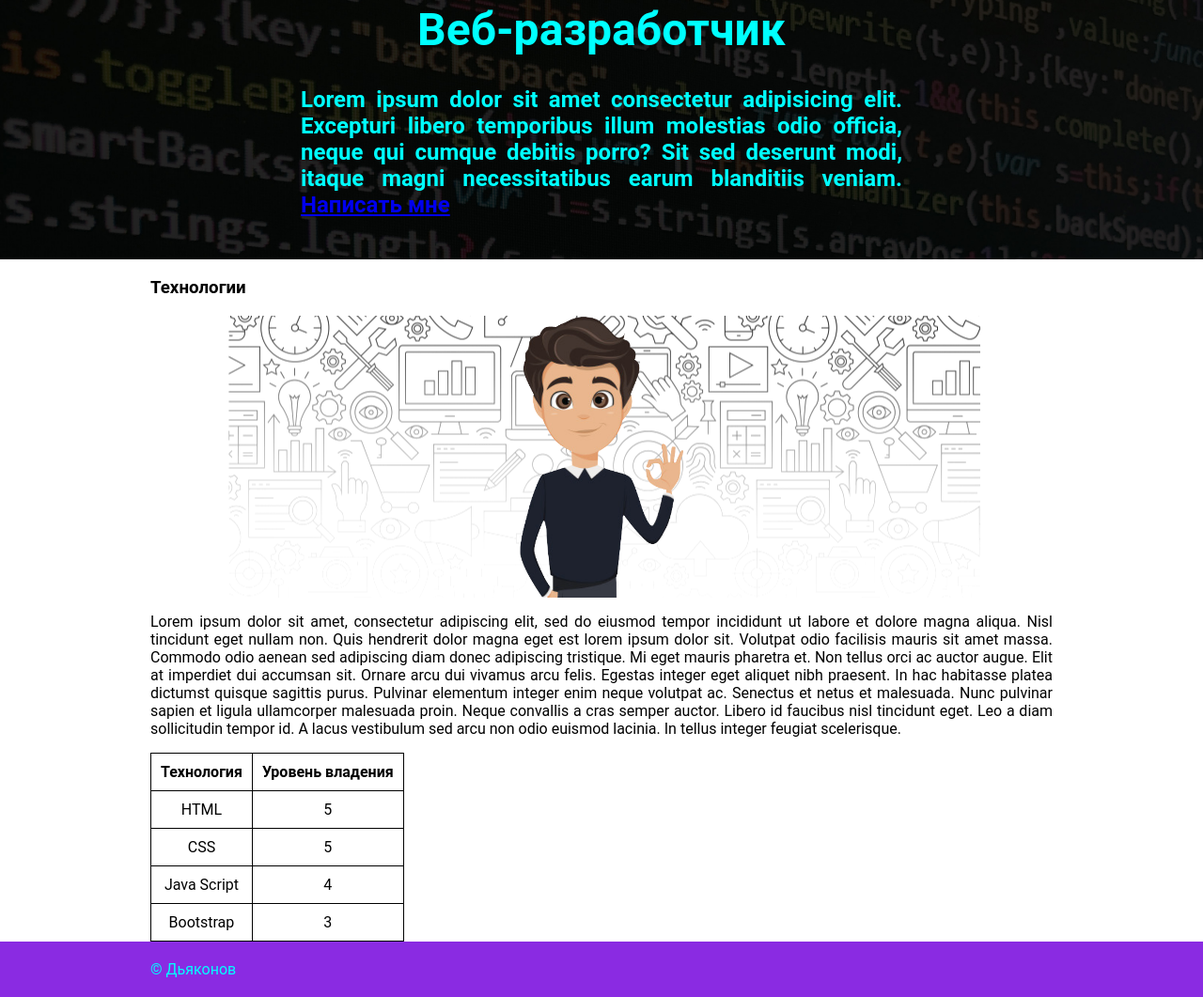
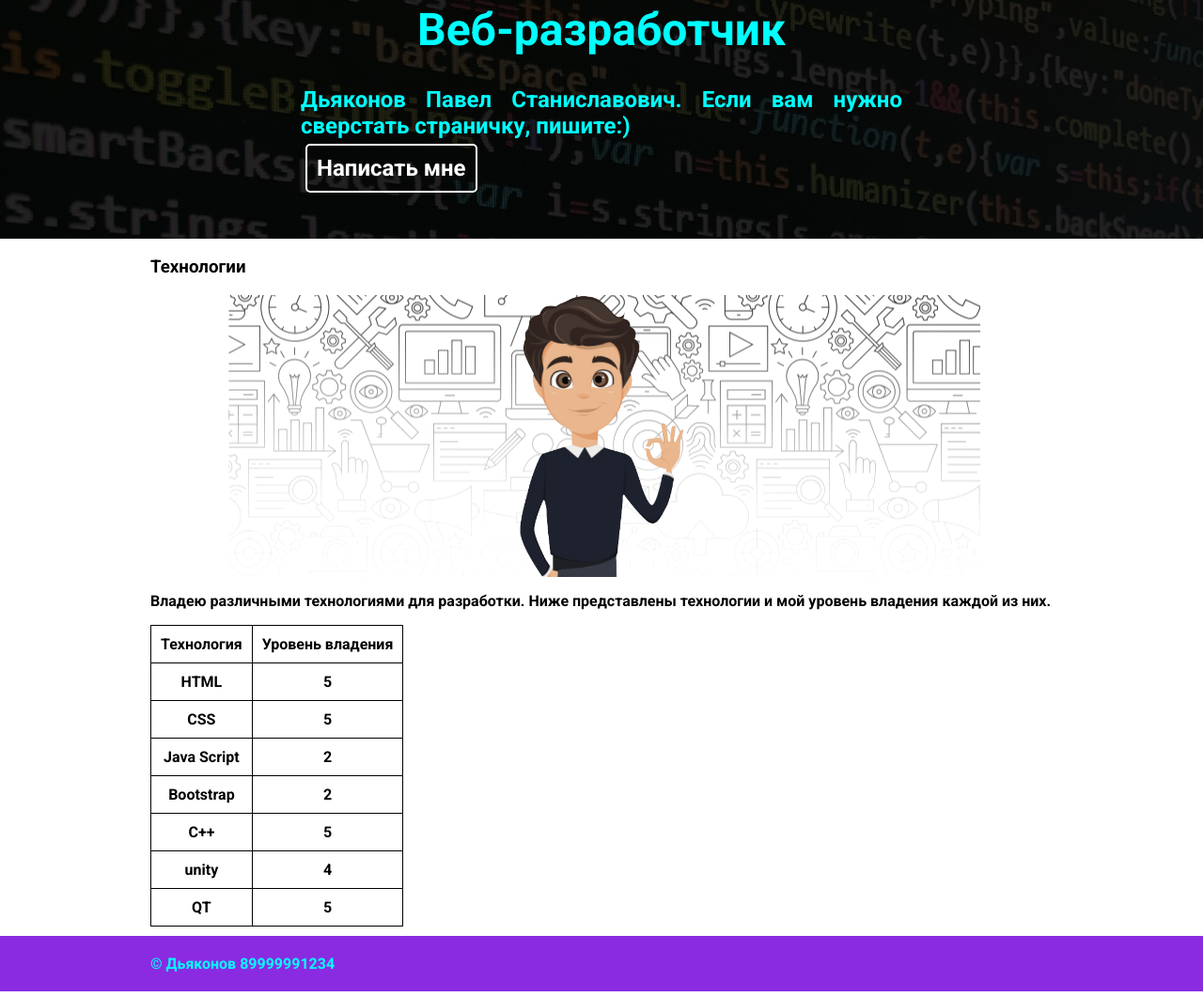
Before and after one commit to paveldyakonov/Dyakonov-211-351-web-dev-2022-1, a plain HTML site: page Lab1/technologies.html in a window 1280 px wide. Shown: the part 166-1227 px from the top of the page at 94% size. Drawn offline with Linux system fonts and the light colour scheme.

Commit message:
Add Lab1

```diff
--- a/Lab1/style.css
+++ b/Lab1/style.css
@@ -77,6 +77,7 @@ p  {
     color: blue;
     border: 2px solid brown;
     padding: 10px;
+    margin: 5px;
     border-radius: 5px;
     font-weight: bold;
 }
@@ -93,3 +94,7 @@ th, td {
     text-align: center;
     padding: 10px;
 }
+
+.tabletech {
+    margin-bottom: 10px;
+}
--- a/Lab1/technologies.html
+++ b/Lab1/technologies.html
@@ -5,6 +5,9 @@
     <meta charset="UTF-8">
     <title>Веб-разработчик Дьяконов П.С.</title>
     <link rel="stylesheet" href="style.css">
+    <link rel="preconnect" href="https://fonts.googleapis.com">
+    <link rel="preconnect" href="https://fonts.gstatic.com" crossorigin>
+    <link href="https://fonts.googleapis.com/css2?family=Roboto:wght@700&display=swap" rel="stylesheet">
 </head>
 
 <body>
@@ -20,10 +23,8 @@
             <h1>Дьяконов</h1>
             <h1>Веб-разработчик</h1>
             <p class="w-50 mx-auto">
-                Lorem ipsum dolor sit amet consectetur adipisicing elit. Excepturi libero temporibus illum molestias
-                odio officia, neque qui cumque debitis porro? Sit sed deserunt modi, itaque magni necessitatibus earum
-                blanditiis veniam.
-                <a href="mailto:dyak@pasha@ru">Написать мне</a>
+                Дьяконов Павел Станиславович. Если вам нужно сверстать страничку, пишите:)<br>
+                <a class="btn contact-me-btn" href="mailto:pashadyakonov27082003@gmail.com">Написать мне</a>
             </p>
         </div>
     </header>
@@ -37,19 +38,8 @@
                 </figure>
 
 
-                <p>Lorem ipsum dolor sit amet, consectetur adipiscing elit, sed do eiusmod tempor incididunt ut labore
-                    et dolore magna aliqua. Nisl tincidunt eget nullam non. Quis hendrerit dolor magna eget est lorem
-                    ipsum dolor sit. Volutpat odio facilisis mauris sit amet massa. Commodo odio aenean sed adipiscing
-                    diam donec adipiscing tristique. Mi eget mauris pharetra et. Non tellus orci ac auctor augue. Elit
-                    at imperdiet dui accumsan sit. Ornare arcu dui vivamus arcu felis. Egestas integer eget aliquet nibh
-                    praesent. In hac habitasse platea dictumst quisque sagittis purus. Pulvinar elementum integer enim
-                    neque volutpat ac.
-
-                    Senectus et netus et malesuada. Nunc pulvinar sapien et ligula ullamcorper malesuada proin. Neque
-                    convallis a cras semper auctor. Libero id faucibus nisl tincidunt eget. Leo a diam sollicitudin
-                    tempor id. A lacus vestibulum sed arcu non odio euismod lacinia. In tellus integer feugiat
-                    scelerisque.</p>
-                    <table>
+                <p>Владею различными технологиями для разработки. Ниже представлены технологии и мой уровень владения каждой из них.</p>
+                    <table class="tabletech">
                         <thead>
                             <tr>
                                 <th>Технология</th>
@@ -67,11 +57,23 @@
                             </tr>
                             <tr>
                                 <td>Java Script</td>
+                                <td>2</td>
+                            </tr>
+                            <tr>
+                                <td>Bootstrap</td>
+                                <td>2</td>
+                            </tr>
+                            <tr>
+                                <td>C++</td>
+                                <td>5</td>
+                            </tr>
+                            <tr>
+                                <td>unity</td>
                                 <td>4</td>
                             </tr>
                             <tr>
-                                <td>Bootstrap</td>
-                                <td>3</td>
+                                <td>QT</td>
+                                <td>5</td>
                             </tr>
                         </tbody>
                     </table>
@@ -80,7 +82,7 @@
     </main>
     <footer class="footer">
         <div class="container">
-            &copy; Дьяконов
+            &copy; Дьяконов 89999991234
         </div>
     </footer>
 </body>
```
Also changed, not shown: Lab1/about.html (+9 -17 lines), Lab1/index.html (+11 -42 lines), Lab1/skills.html (+7 -17 lines).
